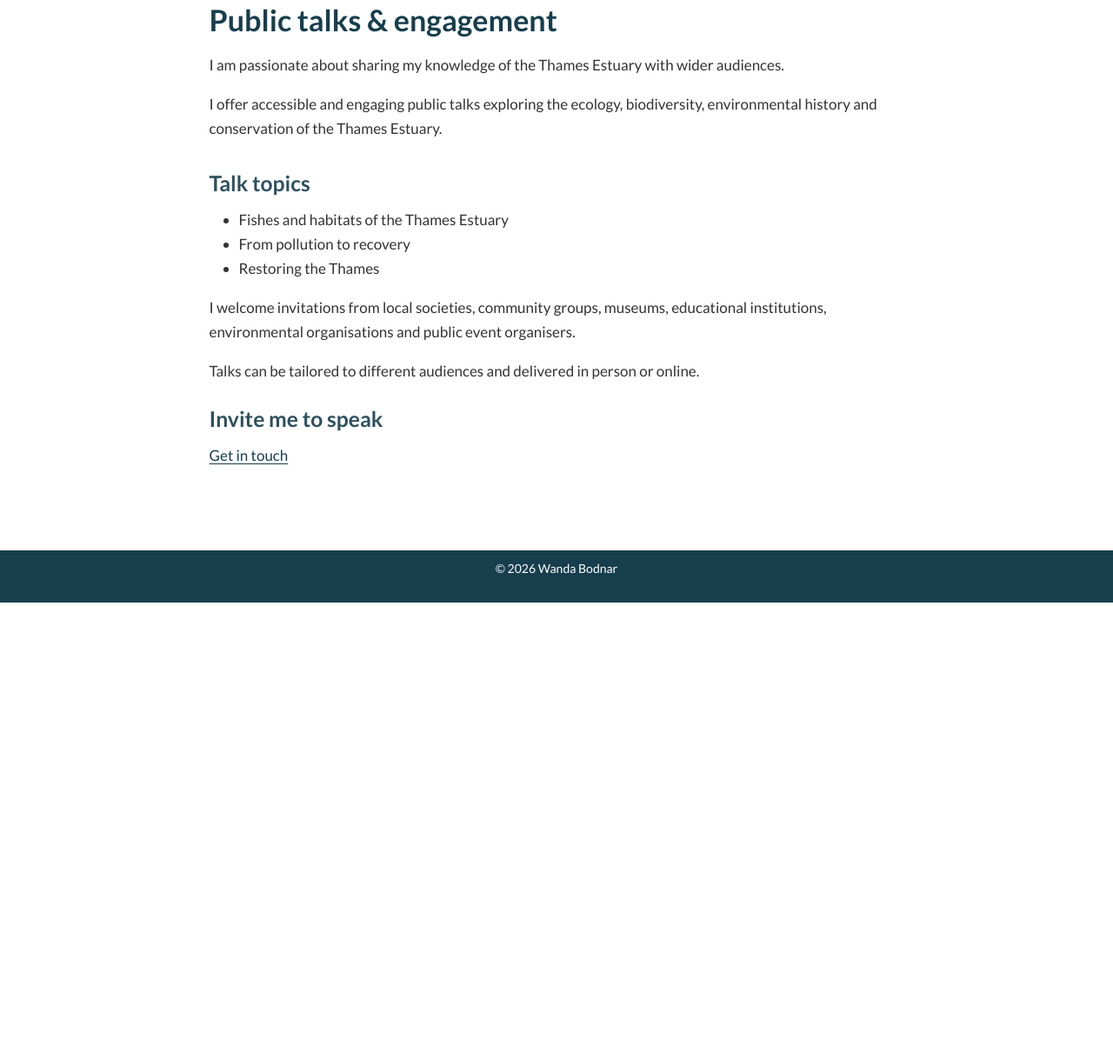
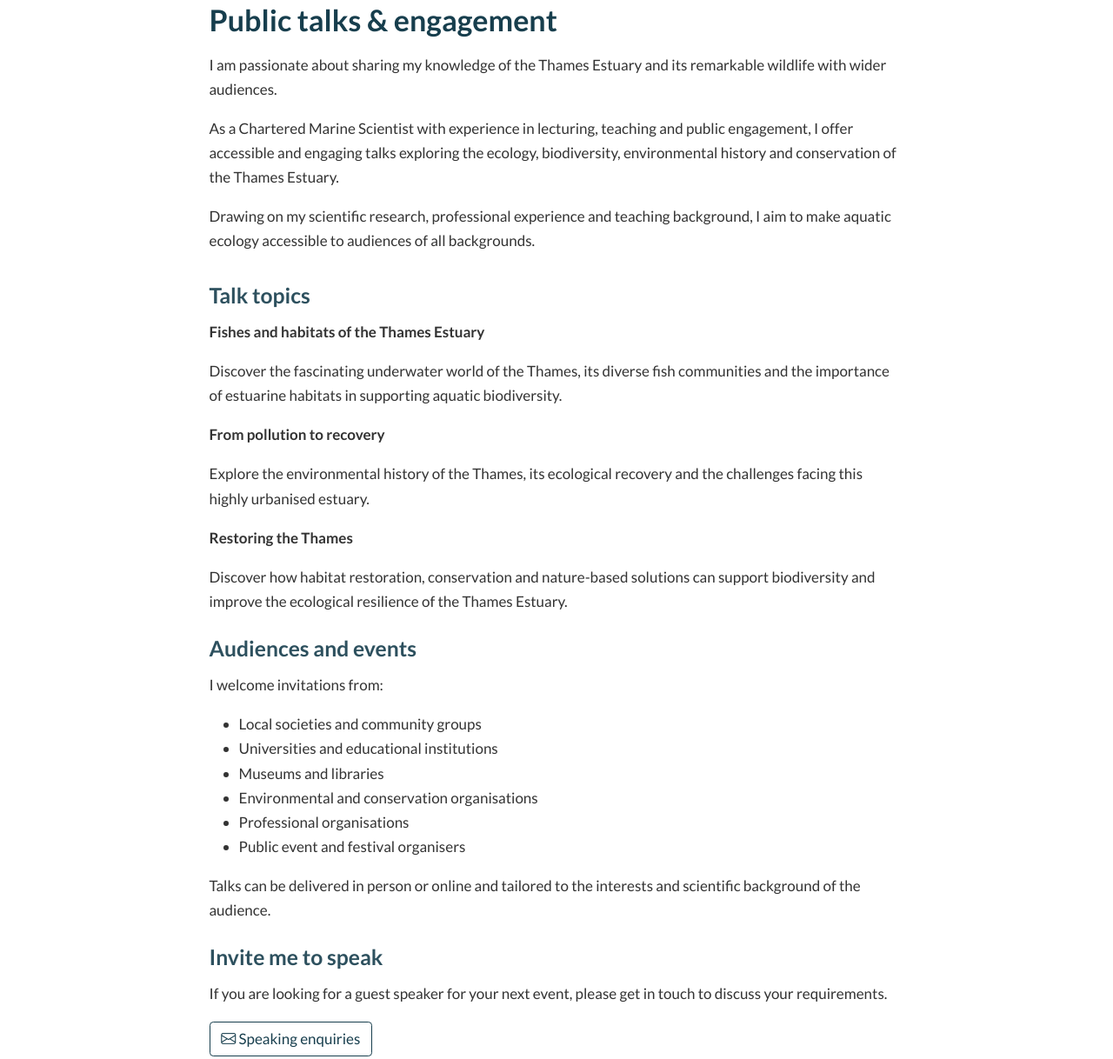
Before and after one commit to wandabodnar/wandabodnar.github.io, a plain HTML site: page talks.html in a window 1280 px wide. Shown: the part 107-1325 px from the top of the page at 87% size. Before the commit the page ends 800 px from the top, so only its background shows below. Drawn offline with Linux system fonts and the light colour scheme.

Commit message:
Add files via upload

```diff
--- a/sitemap.xml
+++ b/sitemap.xml
@@ -2,7 +2,7 @@
 <urlset xmlns="http://www.sitemaps.org/schemas/sitemap/0.9">
   <url>
     <loc>https://wandabodnar.github.io/talks.html</loc>
-    <lastmod>2026-11-24T09:47:41.520Z</lastmod>
+    <lastmod>2026-11-24T10:12:10.952Z</lastmod>
   </url>
   <url>
     <loc>https://wandabodnar.github.io/portfolio.html</loc>
@@ -10,7 +10,7 @@
   </url>
   <url>
     <loc>https://wandabodnar.github.io/index.html</loc>
-    <lastmod>2026-11-24T09:47:41.391Z</lastmod>
+    <lastmod>2026-11-24T10:09:46.963Z</lastmod>
   </url>
   <url>
     <loc>https://wandabodnar.github.io/research.html</loc>
--- a/talks.html
+++ b/talks.html
@@ -149,21 +149,35 @@ ul.task-list li input[type="checkbox"] {
 </header>
 
 
-<p>I am passionate about sharing my knowledge of the Thames Estuary with wider audiences.</p>
-<p>I offer accessible and engaging public talks exploring the ecology, biodiversity, environmental history and conservation of the Thames Estuary.</p>
+<p>I am passionate about sharing my knowledge of the Thames Estuary and its remarkable wildlife with wider audiences.</p>
+<p>As a Chartered Marine Scientist with experience in lecturing, teaching and public engagement, I offer accessible and engaging talks exploring the ecology, biodiversity, environmental history and conservation of the Thames Estuary.</p>
+<p>Drawing on my scientific research, professional experience and teaching background, I aim to make aquatic ecology accessible to audiences of all backgrounds.</p>
 <section id="talk-topics" class="level3">
 <h3 class="anchored" data-anchor-id="talk-topics">Talk topics</h3>
+<p><strong>Fishes and habitats of the Thames Estuary</strong></p>
+<p>Discover the fascinating underwater world of the Thames, its diverse fish communities and the importance of estuarine habitats in supporting aquatic biodiversity.</p>
+<p><strong>From pollution to recovery</strong></p>
+<p>Explore the environmental history of the Thames, its ecological recovery and the challenges facing this highly urbanised estuary.</p>
+<p><strong>Restoring the Thames</strong></p>
+<p>Discover how habitat restoration, conservation and nature-based solutions can support biodiversity and improve the ecological resilience of the Thames Estuary.</p>
+</section>
+<section id="audiences-and-events" class="level3">
+<h3 class="anchored" data-anchor-id="audiences-and-events">Audiences and events</h3>
+<p>I welcome invitations from:</p>
 <ul>
-<li>Fishes and habitats of the Thames Estuary</li>
-<li>From pollution to recovery</li>
-<li>Restoring the Thames</li>
+<li>Local societies and community groups</li>
+<li>Universities and educational institutions</li>
+<li>Museums and libraries</li>
+<li>Environmental and conservation organisations</li>
+<li>Professional organisations</li>
+<li>Public event and festival organisers</li>
 </ul>
-<p>I welcome invitations from local societies, community groups, museums, educational institutions, environmental organisations and public event organisers.</p>
-<p>Talks can be tailored to different audiences and delivered in person or online.</p>
+<p>Talks can be delivered in person or online and tailored to the interests and scientific background of the audience.</p>
 </section>
 <section id="invite-me-to-speak" class="level3">
 <h3 class="anchored" data-anchor-id="invite-me-to-speak">Invite me to speak</h3>
-<p><a href="mailto:wanda.bodnar.24@ucl.ac.uk?subject=Thames%20Public%20Talk%20Enquiry">Get in touch</a></p>
+<p>If you are looking for a guest speaker for your next event, please get in touch to discuss your requirements.</p>
+<p><a href="mailto:wanda.bodnar.24@ucl.ac.uk?subject=Thames%20Public%20Talk%20Enquiry" class="btn btn-outline-primary"><i class="bi bi-envelope"></i> Speaking enquiries</a></p>
 
 
 </section>
```
Also changed, not shown: index.html (+10 -8 lines), search.json (+7 -7 lines).
